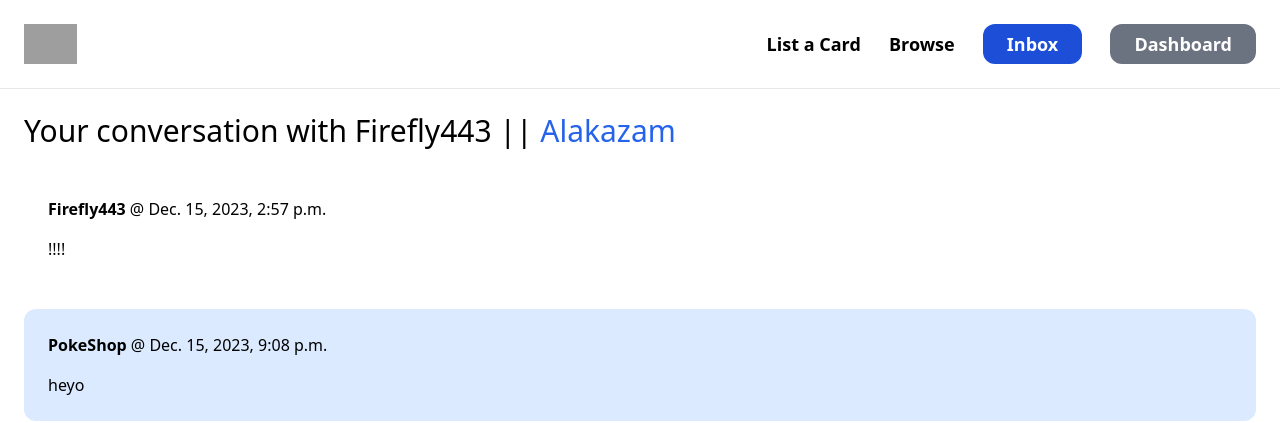
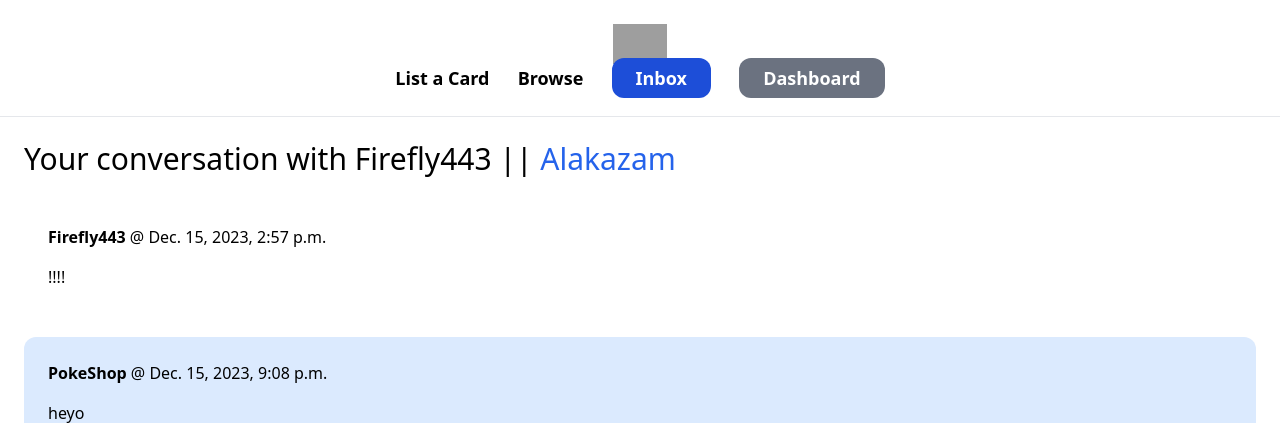
Before and after one commit to skub01/PokeShop, a Django app: page /inbox/16/ in a window 1280 px wide. Shown: the top 423 px of the page. Run offline with Django 5.2, Linux system fonts and the light colour scheme; a user stored in the database is signed in; data comes from the database, SQL or seed files in the repository; parts of the project's set-up code (start-up, migrations or seed data) failed here and were passed over; some libraries are stand-ins or nearby versions; grey boxes are pictures that could not be loaded.

Commit message:
add nav bar responsive class

```diff
--- a/core/templates/core/base.html
+++ b/core/templates/core/base.html
@@ -10,7 +10,7 @@
     <title> {% block title %}{% endblock %} | PokéShop</title>
 </head>
 <body>
-    <nav class="px-6 py-6 flex justify-between items-center border-b border-gray-200">
+    <nav class="px-6 py-6 flex justify-between items-center sm:flex-col border-b border-gray-200">
         <a href="/">
             <img src="https://live.staticflickr.com/65535/53406381311_b52d6d0cea_z.jpg" alt="PokeShop Logo" class="h-10">
         </a>
```
